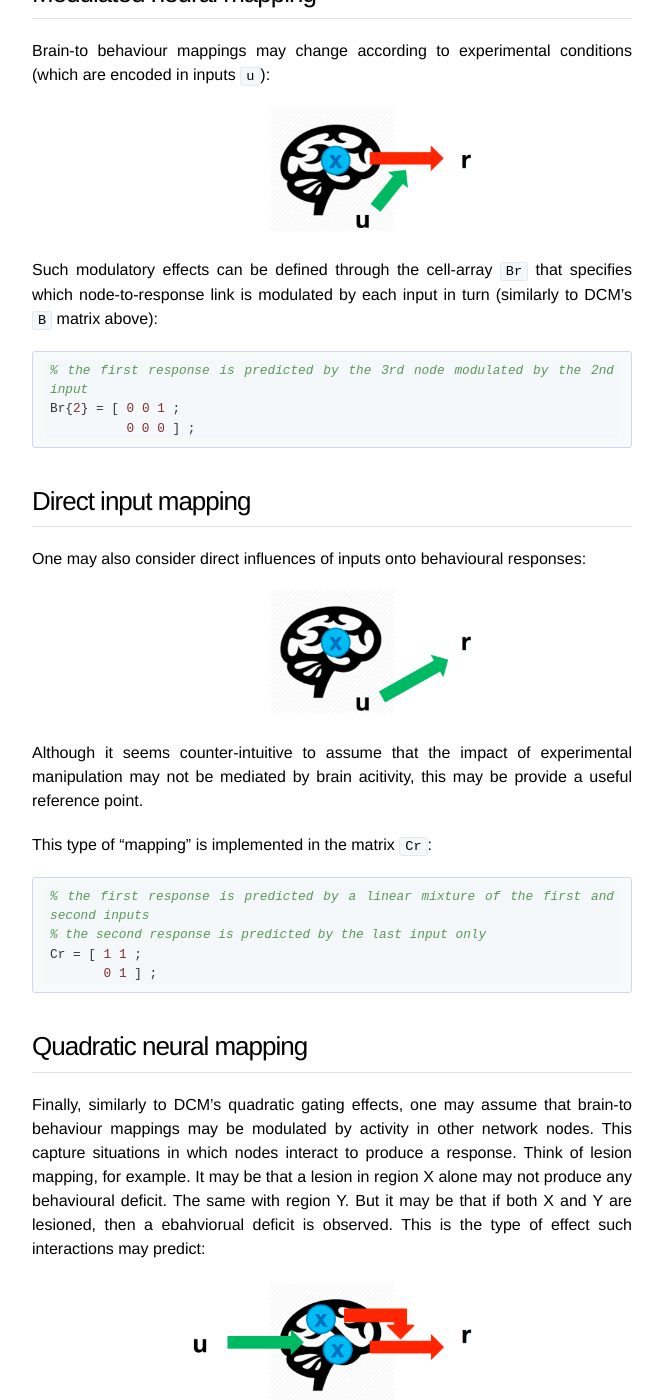
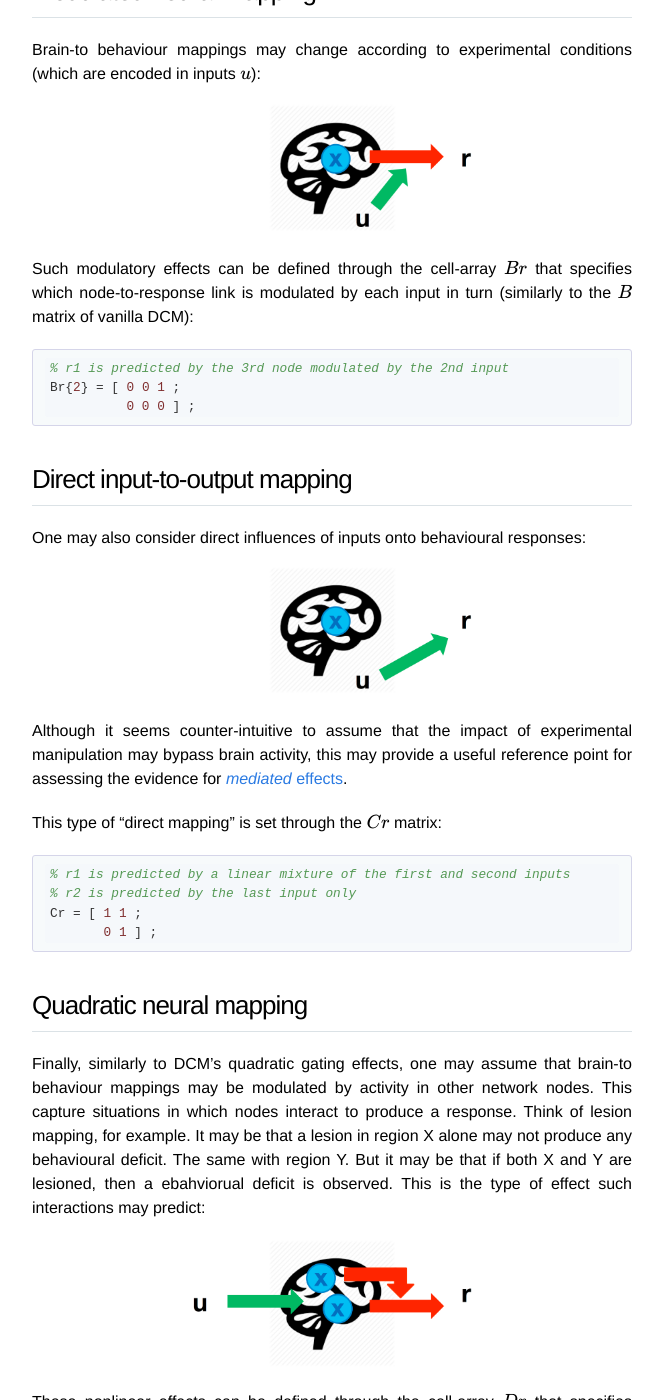
Before and after one commit to MBB-team/VBA-toolbox, a Jekyll site: the page built from _wiki/behavioural-DCM.md, in a window 1280 px wide and 1400 px high, scrolled down 3115 px. Shown: the whole window, without its empty margins (308-971 px from the left). Built offline with Jekyll 4.4.1, drawn with Linux system fonts in a browser that asks for light colours; nearby versions of some CDN libraries; formulas are drawn with MathJax 3; some of the changed text lies outside the part shown.

Commit message:
Update behavioural-DCM.md

````diff
--- a/_wiki/behavioural-DCM.md
+++ b/_wiki/behavioural-DCM.md
@@ -20,8 +20,8 @@ where $$x$$ is a vector of DCM hidden states that quantifies activity in each no
 
 The core steps of a bDCM analysis are identical to vanilla DCM. In particular, you will need to:
 - extract fMRI times series ```y_fmri``` in your regions of interest
-- specify your inputs ```u```
-- setting the DCM connectivity structure (cf. ```A```, ```B```, ```C``` and ```D``` matrices)
+- specify your inputs $$u$$
+- setting the DCM connectivity structure (cf. $$A$$, $$B$$, $$C$$ and $$D$$ matrices)
 
 We refer the reader to the [DCM wiki]({{ site.baseurl }}/wiki/dcm) for more detailed explanations on how to prepare a vanilla DCM analysis using VBA.
 
@@ -49,7 +49,7 @@ The most intuitive part of the neuro-behavioural mapping is a linear predictor t
 ![direct neural mapping]({{ site.baseurl  }}/images/wiki/bdcm/mapping_ha.png){:width="50%"}
 
 
-Such a linear mapping can be defined through the matrix ```Ar``` that specifies which node can impact on each behavioural response (columns=nodes, lines=responses):
+Such a linear mapping can be defined through the matrix $$Ar$$ that specifies which node can impact on each behavioural response (columns=nodes, lines=responses):
 
 ```matlab
 % 2 behavioural responses: r1 is influenced by node 2, and r2 is influenced by node 3
@@ -59,29 +59,29 @@ Ar = [ 0 1 0 ;
 
 ## Modulated neural mapping
 
-Brain-to behaviour mappings may change according to experimental conditions (which are encoded in inputs `u`):
+Brain-to behaviour mappings may change according to experimental conditions (which are encoded in inputs $$u$$):
 ![modulated neural mapping]({{ site.baseurl }}/images/wiki/bdcm/mapping_hb.png){:width="50%"}
 
-Such modulatory effects can be defined through the cell-array `Br` that specifies which node-to-response link is modulated by each input in turn (similarly to DCM's `B` matrix above):
+Such modulatory effects can be defined through the cell-array $$Br$$ that specifies which node-to-response link is modulated by each input in turn (similarly to the $$B$$ matrix of vanilla DCM):
 
 ```matlab
-% the first response is predicted by the 3rd node modulated by the 2nd input
+% r1 is predicted by the 3rd node modulated by the 2nd input
 Br{2} = [ 0 0 1 ;
           0 0 0 ] ;
 ```
 
-## Direct input mapping
+## Direct input-to-output mapping
 
 One may also consider direct influences of inputs onto behavioural responses:
 ![cheating mapping]({{ site.baseurl }}/images/wiki/bdcm/mapping_hc.png){:width="50%"}
 
-Although it seems counter-intuitive to assume that the impact of experimental manipulation may not be mediated by brain acitivity, this may be provide a useful reference point.
+Although it seems counter-intuitive to assume that the impact of experimental manipulation may bypass brain activity, this may provide a useful reference point for assessing the evidence for [*mediated* effects](https://en.wikipedia.org/wiki/Mediation_(statistics)).
 
-This type of "mapping" is implemented in the matrix `Cr`:
+This type of "direct mapping" is set through the $$Cr$$ matrix:
 
 ```matlab
-% the first response is predicted by a linear mixture of the first and second inputs
-% the second response is predicted by the last input only
+% r1 is predicted by a linear mixture of the first and second inputs
+% r2 is predicted by the last input only
 Cr = [ 1 1 ;
        0 1 ] ;
 ```
@@ -91,10 +91,10 @@ Cr = [ 1 1 ;
 Finally, similarly to DCM's quadratic gating effects, one may assume that brain-to behaviour mappings may be modulated by activity in other network nodes. This capture situations in which nodes interact to produce a response. Think of lesion mapping, for example. It may be that a lesion in region X alone may not produce any behavioural deficit. The same with region Y. But it may be that if both X and Y are lesioned, then a ebahviorual deficit is observed. This is the type of effect such interactions may predict:
 ![quadratic mapping]({{ site.baseurl }}/images/wiki/bdcm/mapping_hd.png){:width="50%"}
 
-These nonlinear effects can be defined through the cell-array `Dr` that specifies which node-to-response link is modulated by each node in turn (similarly to DCM's `D` matrix above):
+These nonlinear effects can be defined through the cell-array $$Dr$$ that specifies which node-to-response link is modulated by each node in turn (similarly to DCM's $$D$$ matrix):
 
 ```matlab
-% the 2nd response (line) is jointly predicted by the 1st (array index) and 3rd (column) nodes
+% the link from node 3 to r2 is modulated by activity in node 1
 Dr{1} = [ 0 0 0 ;
           0 0 1 ] ;
 ```
````
